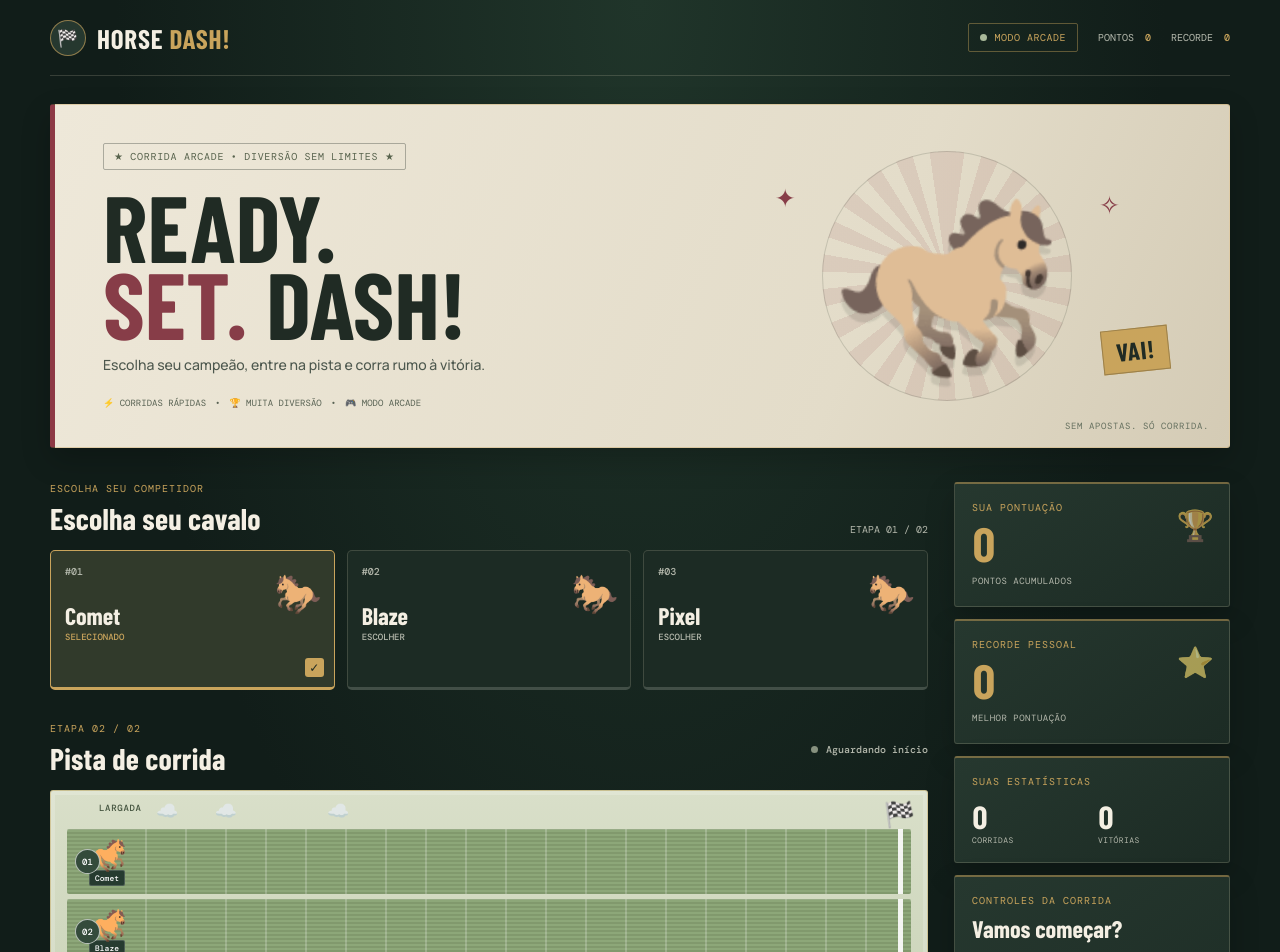
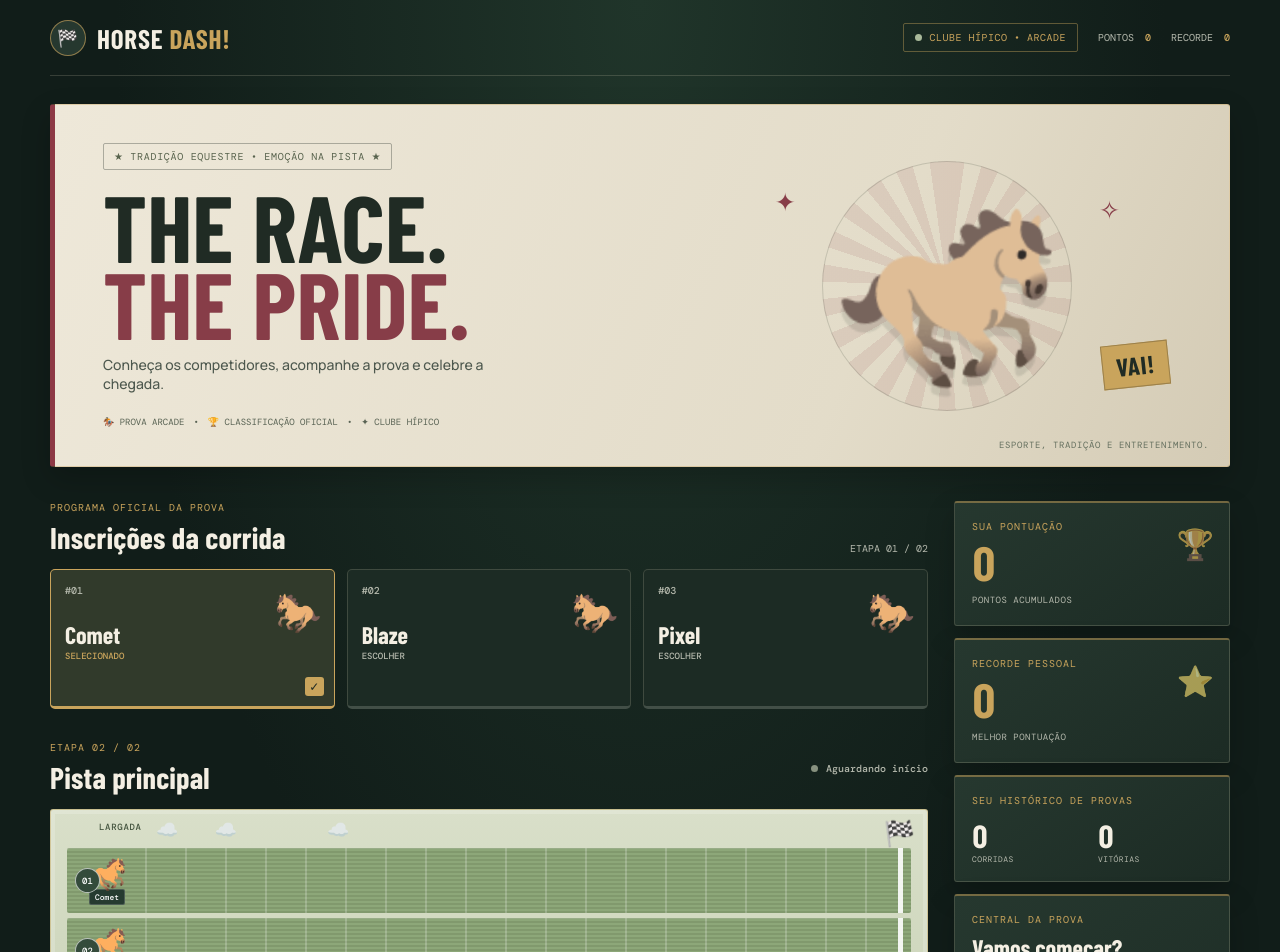
Before and after one commit to DogShown/HorseRacing, a React (Vite) app: page / in a window 1280 px wide. Shown: the top 952 px of the page. Built offline with nearby package versions, Linux system fonts and the light colour scheme; a web font is replaced by a local one.

Commit message:
Give HORSE DASH an equestrian race-program presentation

```diff
--- a/src/App.jsx
+++ b/src/App.jsx
@@ -42,7 +42,7 @@ function Header({ score, bestScore }) {
         <span>HORSE <strong>DASH!</strong></span>
       </a>
       <div className="topbar-stats">
-        <span className="status-pill"><span className="status-dot" aria-hidden="true" /> MODO ARCADE</span>
+        <span className="status-pill"><span className="status-dot" aria-hidden="true" /> CLUBE HÍPICO • ARCADE</span>
         <span className="best-score">PONTOS <strong>{score}</strong></span>
         <span className="best-score">RECORDE <strong>{bestScore}</strong></span>
       </div>
@@ -58,8 +58,8 @@ function HorseSelector({ selectedHorse, onSelect, disabled }) {
     <section className="selection-section" aria-labelledby="select-title">
       <div className="section-heading">
         <div>
-          <p className="eyebrow">ESCOLHA SEU COMPETIDOR</p>
-          <h2 id="select-title">Escolha seu cavalo</h2>
+          <p className="eyebrow">PROGRAMA OFICIAL DA PROVA</p>
+          <h2 id="select-title">Inscrições da corrida</h2>
         </div>
         <span className="step-label">ETAPA 01 / 02</span>
       </div>
@@ -110,7 +110,7 @@ function RaceTrack({ horses, isRacing, winners }) {
       <div className="section-heading track-heading">
         <div>
           <p className="eyebrow">ETAPA 02 / 02</p>
-          <h2 id="race-title">Pista de corrida</h2>
+          <h2 id="race-title">Pista principal</h2>
         </div>
         <span className={`race-status ${isRacing ? "live" : ""}`} role="status" aria-live="polite">
           <span aria-hidden="true" /> {status}
@@ -151,7 +151,7 @@ function RaceTrack({ horses, isRacing, winners }) {
         ))}
         <div className="track-grass" aria-hidden="true" />
       </div>
-      <p className="track-hint">Acompanhe o progresso de cada competidor até a linha de chegada!</p>
+      <p className="track-hint">Acompanhe cada competidor até a linha de chegada.</p>
     </section>
   );
 }
@@ -201,7 +201,7 @@ function StatisticsPanel({ racesPlayed, wins }) {
   });
   return (
     <section className="statistics-card" aria-labelledby="statistics-title">
-      <p className="eyebrow" id="statistics-title">SUAS ESTATÍSTICAS</p>
+      <p className="eyebrow" id="statistics-title">SEU HISTÓRICO DE PROVAS</p>
       <div className="statistics-grid">
         <div><strong>{racesPlayed}</strong><span>CORRIDAS</span></div>
         <div><strong>{wins}</strong><span>VITÓRIAS</span></div>
@@ -234,15 +234,15 @@ export default function App() {
 
       <section className="hero" aria-labelledby="hero-title">
         <div className="hero-copy">
-          <span className="hero-tag">★ CORRIDA ARCADE • DIVERSÃO SEM LIMITES ★</span>
-          <h1 id="hero-title">READY.<br /><span>SET.</span> DASH!</h1>
-          <p>Escolha seu campeão, entre na pista e corra rumo à vitória.</p>
+          <span className="hero-tag">★ TRADIÇÃO EQUESTRE • EMOÇÃO NA PISTA ★</span>
+          <h1 id="hero-title">THE RACE.<br /><span>THE PRIDE.</span></h1>
+          <p>Conheça os competidores, acompanhe a prova e celebre a chegada.</p>
           <div className="hero-meta">
-            <span>⚡ CORRIDAS RÁPIDAS</span>
+            <span>🏇 PROVA ARCADE</span>
             <span aria-hidden="true">•</span>
-            <span>🏆 MUITA DIVERSÃO</span>
+            <span>🏆 CLASSIFICAÇÃO OFICIAL</span>
             <span aria-hidden="true">•</span>
-            <span>🎮 MODO ARCADE</span>
+            <span>✦ CLUBE HÍPICO</span>
           </div>
         </div>
         <div className="hero-art" aria-hidden="true">
@@ -252,7 +252,7 @@ export default function App() {
           <span className="hero-spark spark-two">✧</span>
           <span className="hero-speed">VAI!</span>
         </div>
-        <div className="hero-bottom-label">SEM APOSTAS. SÓ CORRIDA.</div>
+        <div className="hero-bottom-label">ESPORTE, TRADIÇÃO E ENTRETENIMENTO.</div>
       </section>
 
       <div className="game-layout">
@@ -285,7 +285,7 @@ export default function App() {
           <StatisticsPanel racesPlayed={racesPlayed} wins={wins} />
 
           <div className="controls-card">
-            <p className="eyebrow">CONTROLES DA CORRIDA</p>
+            <p className="eyebrow">CENTRAL DA PROVA</p>
             <h3>{isRacing ? "Os cavalos estão correndo!" : ranking.length ? "Pronto para outra?" : "Vamos começar?"}</h3>
             <p className="race-message" role="status" aria-live="polite">{raceMessage}</p>
             <button className="start-button" type="button" onClick={startRace} disabled={isRacing}>
@@ -307,7 +307,7 @@ export default function App() {
 
       <footer className="footer">
         <span>HORSE DASH! <strong>ARCADE RACING</strong></span>
-        <span>FEITO PARA DIVERSÃO • SEM APOSTAS OU DINHEIRO REAL</span>
+        <span>JOGO ARCADE • SEM APOSTAS OU DINHEIRO REAL</span>
       </footer>
     </main>
   );
```
